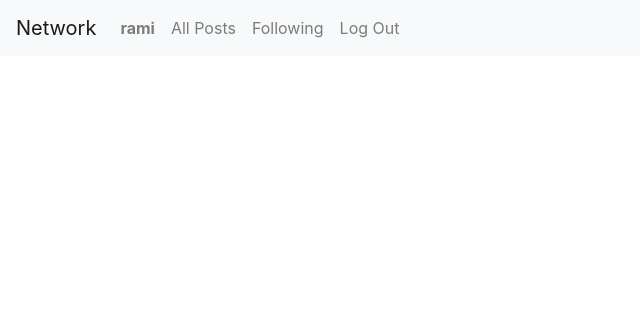
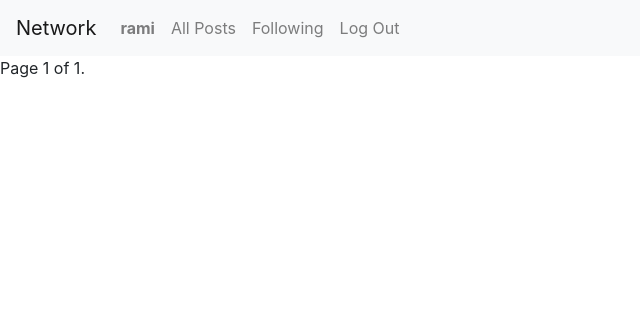
Before and after one commit to ramiqayya/project4, a Django app: page /following in a window 1280 px wide. Shown: the top 316 px of the page, without its empty margins (0-640 px from the left). Run offline with Django 3.2, Linux system fonts and the light colour scheme; a user stored in the database is signed in; data comes from the database, SQL or seed files in the repository; both versions use the stored data as it was after the commit; some libraries are stand-ins or nearby versions.

Commit message:
Add pagination to index and following pages

```diff
--- a/project4/network/templates/network/following.html
+++ b/project4/network/templates/network/following.html
@@ -3,15 +3,33 @@
 {% block body %}
 
 
-{%for post in posts|dictsortreversed:"date_time"%}
+{%for post in page_obj|dictsortreversed:"date_time"%}
 <div>
-    <h1>the guy: {{post.publisher}}</h1>
-    <p>tweet: {{post.tweet}}</p>
-    <h3>time: {{post.date_time}}</h3>
-    <h3>likes: {{post.likes}}</h3>
+
+    <b>tweet: {{post.tweet}}</b>
+    <p>By: {{post.publisher}}</p>
+    <p>time: {{post.date_time}}</p>
+    <p>likes: {{post.likes}}</p>
 
 </div>
 {%endfor%}
 
+<div class="pagination">
+    <span class="step-links">
+        {% if page_obj.has_previous %}
+        <a href="?page=1">&laquo; first</a>
+        <a href="?page={{ page_obj.previous_page_number }}">previous</a>
+        {% endif %}
+
+        <span class="current">
+            Page {{ page_obj.number }} of {{ page_obj.paginator.num_pages }}.
+        </span>
+
+        {% if page_obj.has_next %}
+        <a href="?page={{ page_obj.next_page_number }}">next</a>
+        <a href="?page={{ page_obj.paginator.num_pages }}">last &raquo;</a>
+        {% endif %}
+    </span>
+</div>
 
 {% endblock %}
--- a/project4/network/views.py
+++ b/project4/network/views.py
@@ -5,6 +5,8 @@ from django.shortcuts import render, redirect
 from django.urls import reverse
 from .models import Post, User, Follow
 from django.contrib.auth.decorators import login_required
+from django.core.paginator import Paginator
+from math import ceil
 
 from .forms import PostForm
 
@@ -23,10 +25,15 @@ def index(request):
     else:
         post_form = PostForm()
     all_posts = Post.objects.order_by("-date_time")
+    # print(len(all_posts))
+    paginator = Paginator(all_posts, 10)
+    page_number = request.GET.get('page')
+    page_obj = paginator.get_page(page_number)
 
     return render(request, "network/index.html", {
         "new_post": post_form,
-        "posts": all_posts
+        "posts": all_posts,
+        'page_obj': page_obj
     })
 
 
@@ -143,8 +150,14 @@ def following(request):
             print(post)
             allposts.append(post)
 
+    paginator = Paginator(allposts, 10)
+    page_number = request.GET.get('page')
+    page_obj = paginator.get_page(page_number)
+
     return render(request, "network/following.html", {
-        "posts": allposts
+        "posts": allposts,
+        "page_obj": page_obj
+
     })
 
     # def all_posts(request):
```
Also changed, not shown: project4/network/templates/network/index.html (+19 -1 lines), project4/db.sqlite3.
